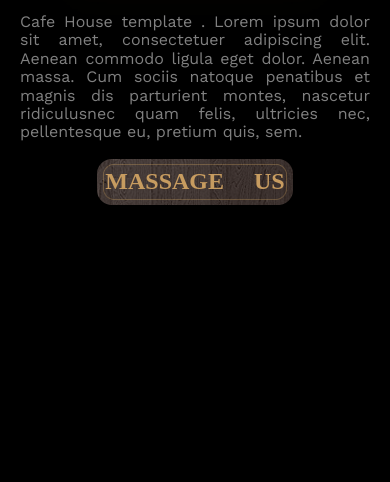
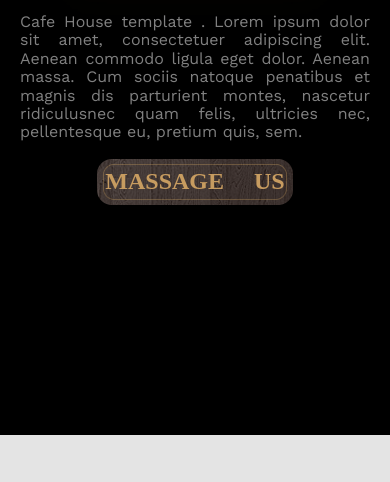
Before and after one commit to Reyad-Mousa/CAFE_HOUSE, a plain HTML site: page menu.html in a window 390 px wide. Shown: the part 324-806 px from the top of the page. Drawn offline with nearby package versions, Linux system fonts and the light colour scheme.

Commit message:
Update cafe_house.css

```diff
--- a/css/cafe_house.css
+++ b/css/cafe_house.css
@@ -173,8 +173,8 @@ header .container nav ul li a:active {
   position: relative;
 }
 @media (max-width: 767px) {
-  .landing-menu .container {
-    height:auto;
+  .landing .container {
+    height:100%;
   }
 }
 
```
